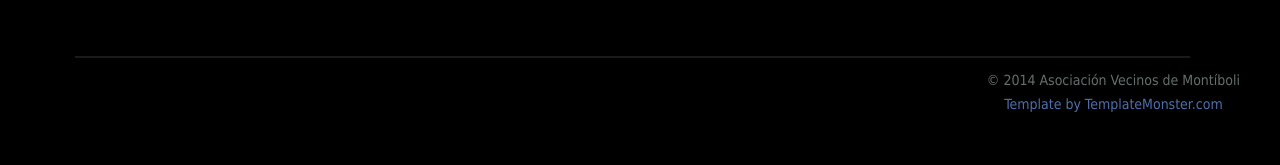
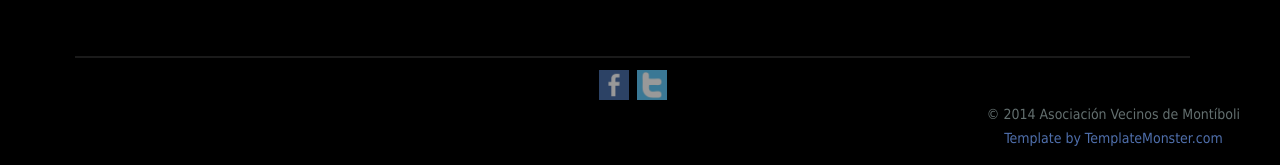
Before and after one commit to dpomaresp/vecinosdemontiboli, a CodeIgniter app: page /contact/submit in a window 1280 px wide. Shown: the part 765-930 px from the top of the page. Before the commit the page ends 877 px from the top, so only its background shows below. Run offline with CodeIgniter, Linux system fonts and the light colour scheme; some libraries are stand-ins or nearby versions.

Commit message:
Facebook y twitter icons

```diff
--- a/application/views/contact.php
+++ b/application/views/contact.php
@@ -62,6 +62,10 @@
 <!--==============================footer=================================-->
     <footer>
         <hr>
+        <div>
+            <a href="http://www.facebook.com/profile.php?id=100006764388620" target="_blank"><img class="social" src="/images/facebook_icon.png" alt="Facebook" /></a>
+            <a href="http://www.twitter.com/lavilamontiboli" target="_blank"><img class="social" src="/images/twitter_icon.png" alt="Twitter" /></a>
+        </div>
         <div class="fright">
         	<p>© 2014 Asociación Vecinos de Montíboli<br>
          		<a rel="nofollow" href="http://www.templatemonster.com/" target="_blank" class="link">
--- a/application/views/home.php
+++ b/application/views/home.php
@@ -70,6 +70,10 @@
 <!--==============================footer=================================-->
     <footer>
         <hr>
+        <div>
+            <a href="http://www.facebook.com/profile.php?id=100006764388620" target="_blank"><img class="social" src="/images/facebook_icon.png" alt="Facebook" /></a>
+            <a href="http://www.twitter.com/lavilamontiboli" target="_blank"><img class="social" src="/images/twitter_icon.png" alt="Twitter" /></a>
+        </div>
         <div class="fright">
         	<p>© 2014 Asociación Vecinos de Montíboli<br>
          		<a rel="nofollow" href="http://www.templatemonster.com/" target="_blank" class="link">
```
